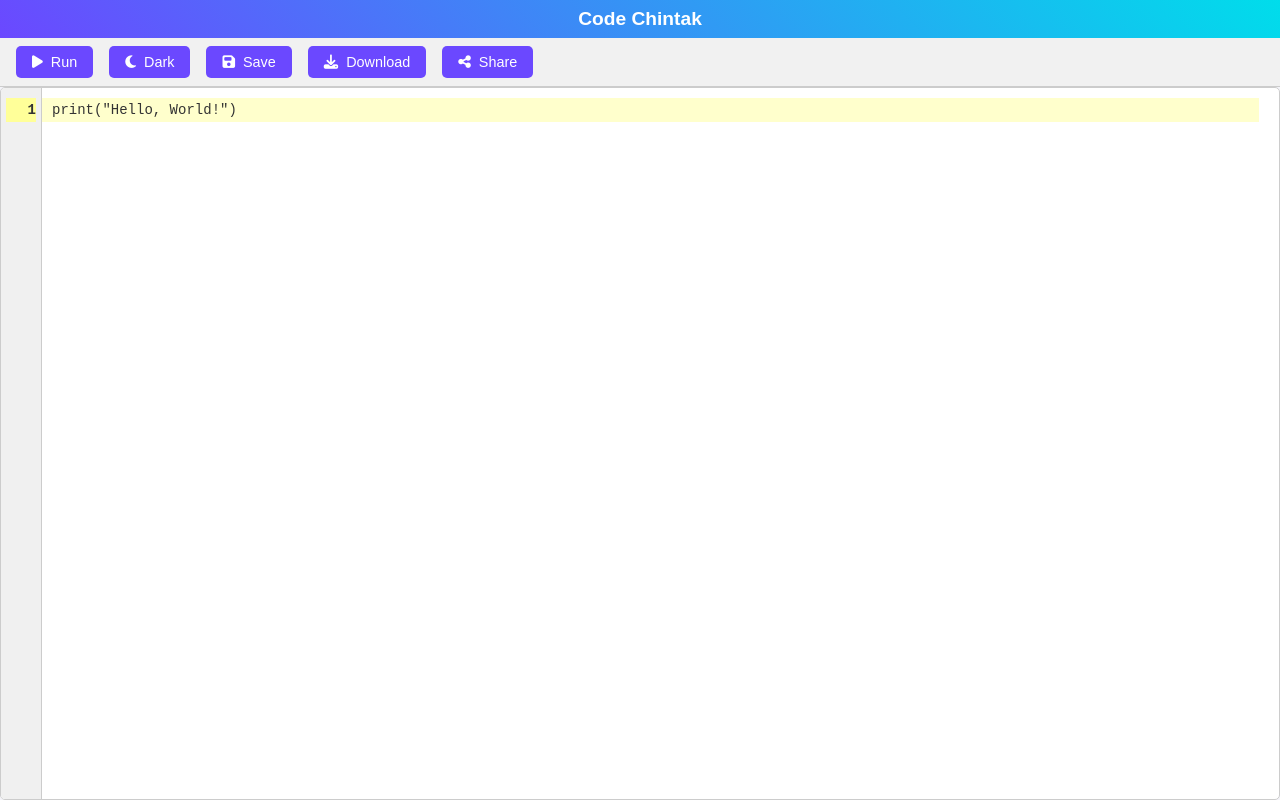
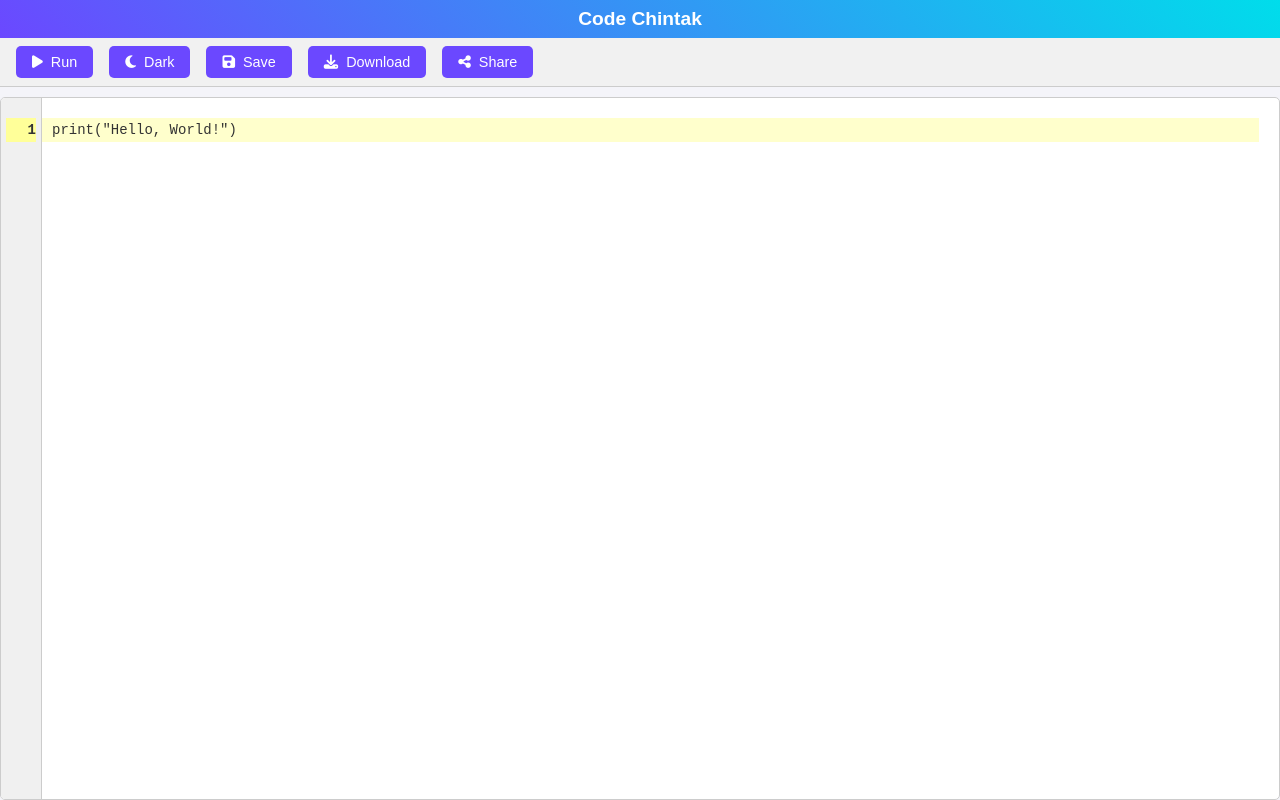
Before and after one commit to Ritesh05555/compiler-frontend, a React (Vite) app: page / in a window 1280 px wide. Both pictures are taken after a click on the element "Python". Built offline with nearby package versions, Linux system fonts and the light colour scheme.

Commit message:
first look test

```diff
--- a/src/App.css
+++ b/src/App.css
@@ -158,15 +158,17 @@
   display: flex;
   flex-direction: column;
   position: relative;
+  overflow: hidden; /* Prevent scrollbars in the container */
 }
 
 .editor-section {
   flex: 1;
   border: 1px solid #ccc;
   border-radius: 5px;
-  overflow: hidden; /* Remove scrollbars */
   position: relative;
   z-index: 1;
+  overflow: hidden; /* Prevent scrollbars in the section */
+  margin-top: 10px; /* Add space below action bar */
 }
 
 .editor-section.light {
@@ -186,12 +188,13 @@
 }
 
 .line-numbers {
-  padding: 10px 5px;
+  padding: 20px 5px 10px 5px; /* Match textarea padding for alignment */
   border-right: 1px solid #ccc;
   text-align: right;
   user-select: none;
   width: 30px;
   flex-shrink: 0;
+  overflow: hidden; /* Hide scrollbar, scrolling handled via JS */
 }
 
 .line-numbers.light {
@@ -235,7 +238,7 @@
   left: 0;
   width: 100%;
   height: 100%;
-  padding: 10px;
+  padding: 20px 10px 10px 10px; /* Increased top padding to prevent first line from being blocked */
   font-family: 'Courier New', Courier, monospace;
   font-size: 14px;
   border: none;
@@ -244,7 +247,8 @@
   background: transparent;
   line-height: 24px; /* Match line-number line-height */
   margin: 0;
-  overflow: hidden; /* Remove scrollbars */
+  overflow-y: auto; /* Enable vertical scrollbar */
+  overflow-x: hidden; /* Prevent horizontal scrollbar */
   white-space: pre-wrap; /* Ensure text wraps */
   z-index: 2;
 }
--- a/src/App.jsx
+++ b/src/App.jsx
@@ -129,6 +129,8 @@
   const textareaRef = useRef(null);
   const suggestionRef = useRef(null);
   const editorWrapperRef = useRef(null);
+  const lineNumbersRef = useRef(null);
+  const highlightRef = useRef(null);
 
   console.log('EditorScreen rendered with language:', language);
   console.log('Location:', location);
@@ -308,6 +310,33 @@
   // Calculate line numbers for display
   const lineNumbers = code.split('\n').map((_, index) => index + 1);
 
+  // Sync line numbers and highlight with textarea scroll
+  useEffect(() => {
+    const textarea = textareaRef.current;
+    const lineNumbers = lineNumbersRef.current;
+    const highlight = highlightRef.current;
+
+    const handleScroll = () => {
+      if (textarea && lineNumbers && highlight) {
+        lineNumbers.scrollTop = textarea.scrollTop; // Sync line numbers scroll
+        // Adjust highlight position, accounting for padding and scroll
+        const lineHeight = 24; // Matches CSS line-height
+        const paddingTop = 20; // Matches textarea padding-top in CSS
+        highlight.style.top = `${(currentLine - 1) * lineHeight + paddingTop - textarea.scrollTop}px`;
+      }
+    };
+
+    if (textarea) {
+      textarea.addEventListener('scroll', handleScroll);
+    }
+
+    return () => {
+      if (textarea) {
+        textarea.removeEventListener('scroll', handleScroll);
+      }
+    };
+  }, [currentLine]);
+
   // Handle clicks outside to close suggestions
   useEffect(() => {
     const handleClickOutside = (event) => {
@@ -335,7 +364,7 @@
     const lineHeight = parseInt(getComputedStyle(element).lineHeight) || 24;
     const charWidth = fontSize * 0.6;
 
-    const top = (lineNumber - 1) * lineHeight - element.scrollTop + 10; // Adjust for padding
+    const top = (lineNumber - 1) * lineHeight - element.scrollTop + 20; // Adjust for padding-top
     const left = currentLineText.length * charWidth - element.scrollLeft + 40; // Adjust for line numbers width
 
     return { top, left };
@@ -554,7 +583,7 @@
       <div className="editor-container">
         <div className={`editor-section ${mode}`}>
           <div className="editor-wrapper" ref={editorWrapperRef}>
-            <div className={`line-numbers ${mode}`}>
+            <div className={`line-numbers ${mode}`} ref={lineNumbersRef}>
               {lineNumbers.map((number) => (
                 <div
                   key={number}
@@ -567,8 +596,9 @@
             <div className="code-editor-wrapper">
               <div
                 className="current-line-highlight"
+                ref={highlightRef}
                 style={{
-                  top: `${(currentLine - 1) * 24 + 10}px`, // Adjust for padding
+                  top: `${(currentLine - 1) * 24 + 20}px`, // Initial position, adjusted for padding-top
                   height: '24px',
                 }}
               />
```
